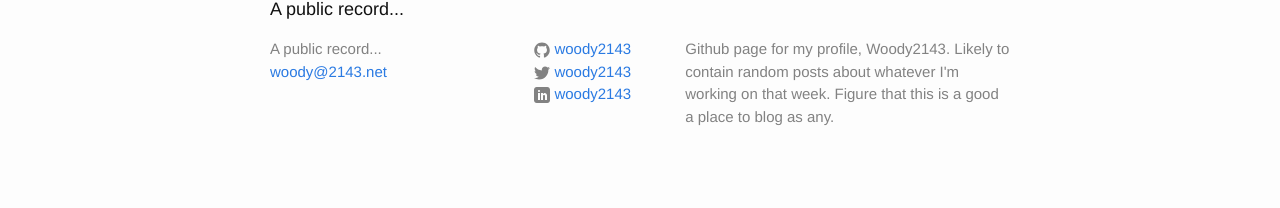
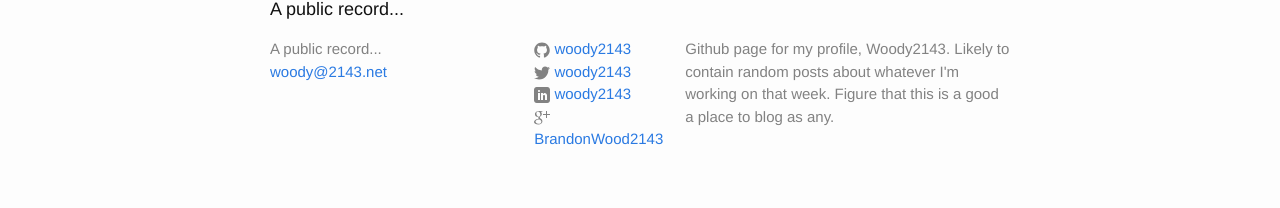
Before and after one commit to Woody2143/woody2143.github.io, a Jekyll site: the page built from index.html, in a window 1280 px wide. Shown: the part 835-1043 px from the top of the page. Built offline with Jekyll 4.4.1, drawn with Linux system fonts in a browser that asks for light colours.

Commit message:
adding google plus icon/name

```diff
--- a/_config.yml
+++ b/_config.yml
@@ -10,6 +10,7 @@ url: "http://woody2143.github.io" # the base hostname & protocol for your site
 twitter_username: woody2143
 github_username:  woody2143
 linkedIn_username:  woody2143
+googlePlus_username:  BrandonWood2143
 
 highlighter: pygments
 github: [Repository metadata]
--- a/_includes/footer.html
+++ b/_includes/footer.html
@@ -56,6 +56,20 @@
             </a>
           </li>
           {% endif %}
+
+          {% if site.googlePlus_username %}
+          <li>
+            <a href="https://plus.google.com/u/1/+{{ site.googlePlus_username }}">
+              <span class="icon  icon--gplus-square">
+                <svg viewBox="0 0 32 32">
+                  <path d="M17.471 2c0 0-6.28 0-8.373 0-3.754 0-7.287 2.844-7.287 6.138 0 3.366 2.559 6.083 6.378 6.083 0.266 0 0.524-0.005 0.776-0.024-0.248 0.475-0.425 1.009-0.425 1.564 0 0.936 0.503 1.694 1.14 2.313-0.481 0-0.945 0.014-1.452 0.014-4.649-0-8.228 2.961-8.228 6.032 0 3.024 3.923 4.916 8.573 4.916 5.301 0 8.228-3.008 8.228-6.032 0-2.425-0.715-3.877-2.928-5.442-0.757-0.536-2.204-1.839-2.204-2.604 0-0.897 0.256-1.34 1.607-2.395 1.385-1.082 2.365-2.603 2.365-4.372 0-2.106-0.938-4.159-2.699-4.837h2.655l1.874-1.355zM14.546 22.483c0.066 0.28 0.103 0.569 0.103 0.863 0 2.444-1.575 4.353-6.093 4.353-3.214 0-5.535-2.035-5.535-4.478 0-2.395 2.879-4.389 6.093-4.354 0.75 0.008 1.449 0.129 2.083 0.334 1.745 1.213 2.996 1.899 3.349 3.281zM9.401 13.368c-2.157-0.065-4.207-2.413-4.58-5.246s1.074-5.001 3.231-4.937c2.157 0.065 4.207 2.338 4.58 5.171s-1.075 5.077-3.231 5.012zM26 8v-6h-2v6h-6v2h6v6h2v-6h6v-2z" fill="#000000"></path>
+                </svg>
+              </span>
+
+              <span class="username">{{ site.googlePlus_username }}</span>
+            </a>
+          </li>
+          {% endif %}
         </ul>
       </div>
 
```
